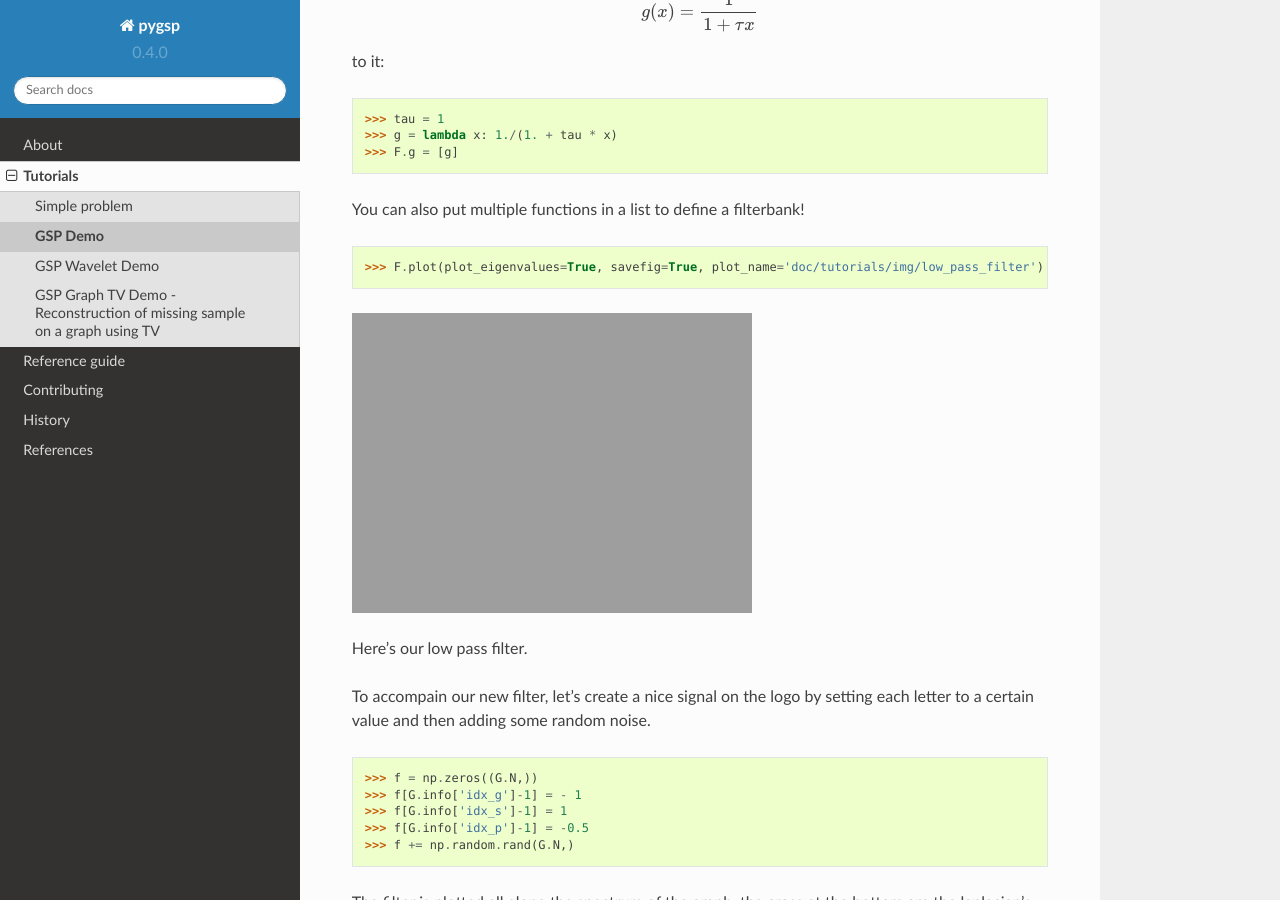
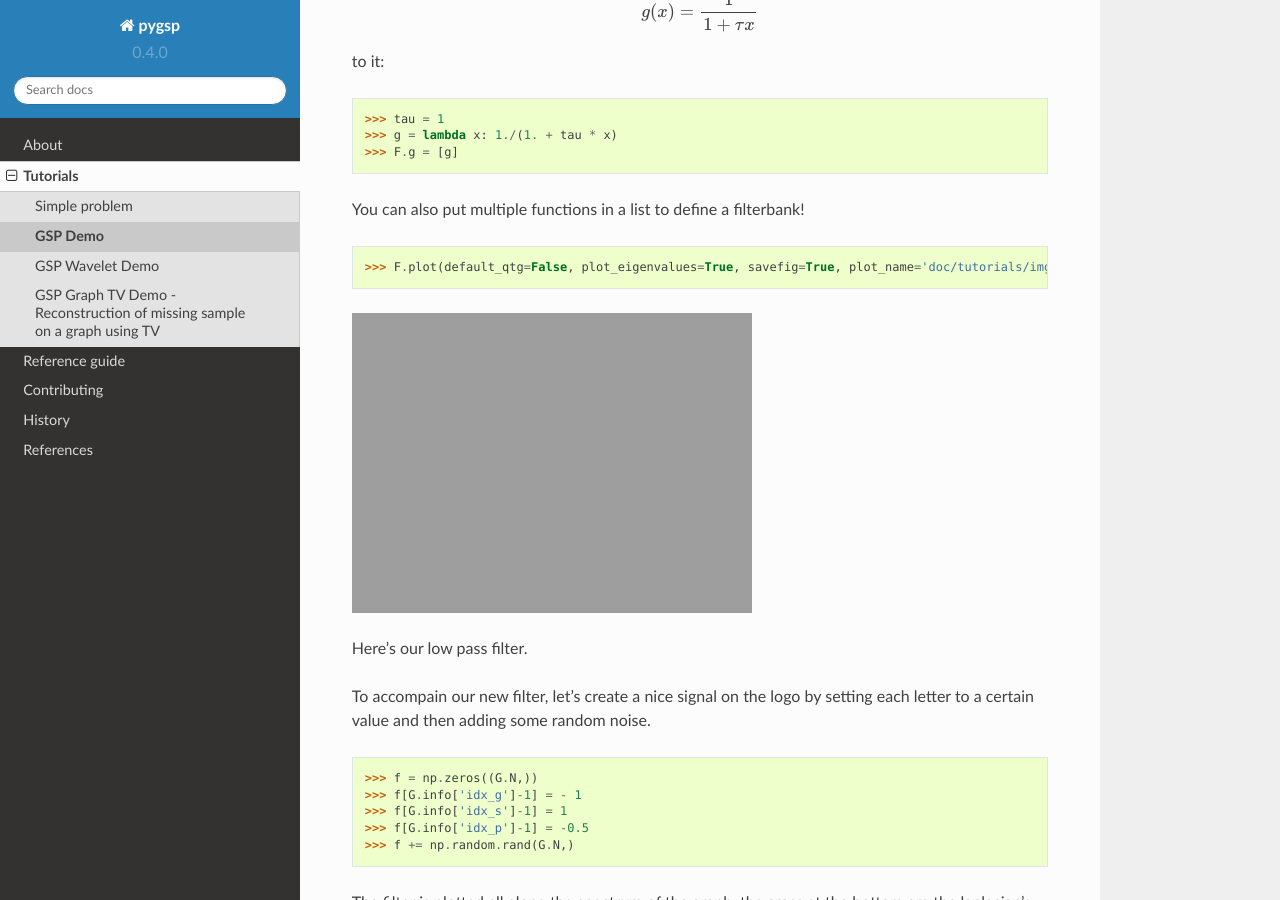
Before and after one commit to epfl-lts2/pygsp, a Sphinx documentation site: the page built from doc/tutorials/demo.rst, in a window 1280 px wide and 900 px high, scrolled down 2466 px. Built offline with Sphinx 7.4.7 and the Read the Docs theme 2.0.0, drawn with Linux system fonts in a browser that asks for light colours.

```diff
--- a/doc/tutorials/demo.rst
+++ b/doc/tutorials/demo.rst
@@ -64,7 +64,7 @@ to it:
 
 You can also put multiple functions in a list to define a filterbank!
 
->>> F.plot(plot_eigenvalues=True, savefig=True, plot_name='doc/tutorials/img/low_pass_filter')
+>>> F.plot(default_qtg=False, plot_eigenvalues=True, savefig=True, plot_name='doc/tutorials/img/low_pass_filter')
 
 .. image:: img/low_pass_filter.*
 
--- a/doc/tutorials/demo_wavelet.rst
+++ b/doc/tutorials/demo_wavelet.rst
@@ -81,7 +81,7 @@ Let's now replace the Heat filter by a filter bank of wavelets. We can create a
 
 We can now plot the filter bank spectrum :
 
->>> Wk.plot(savefig=True, plot_name='doc/tutorials/img/mexican_hat')
+>>> Wk.plot(default_qtg=False, savefig=True, plot_name='doc/tutorials/img/mexican_hat')
 
 .. figure:: img/mexican_hat.*
     :alt: Mexican Hat Wavelet filter
```
Also changed, not shown: 1 other file.
